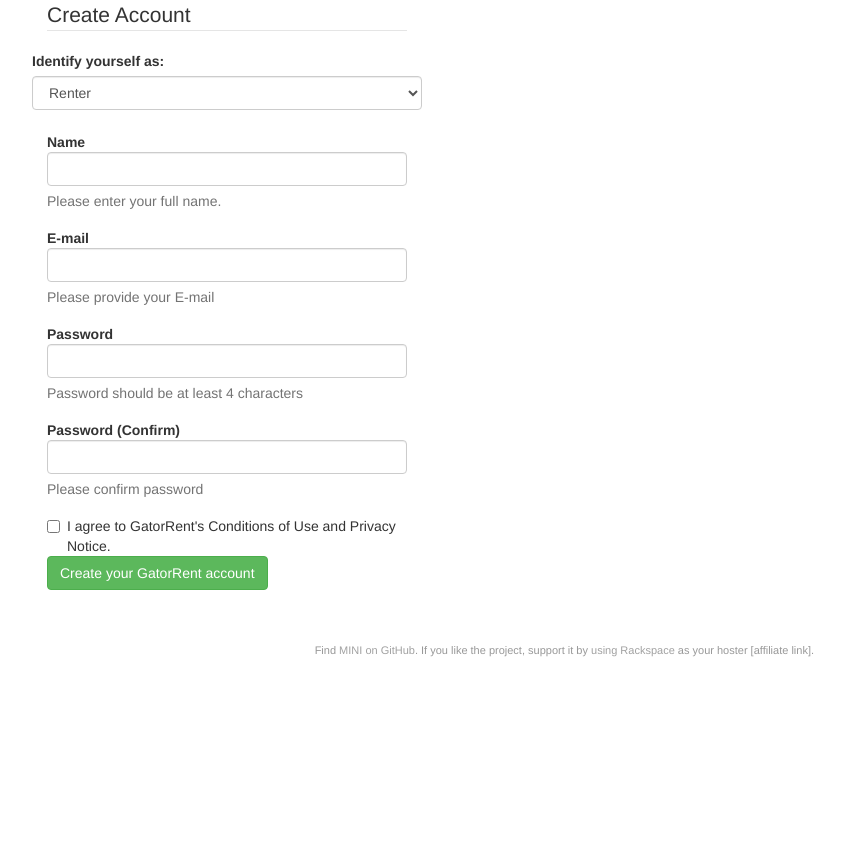
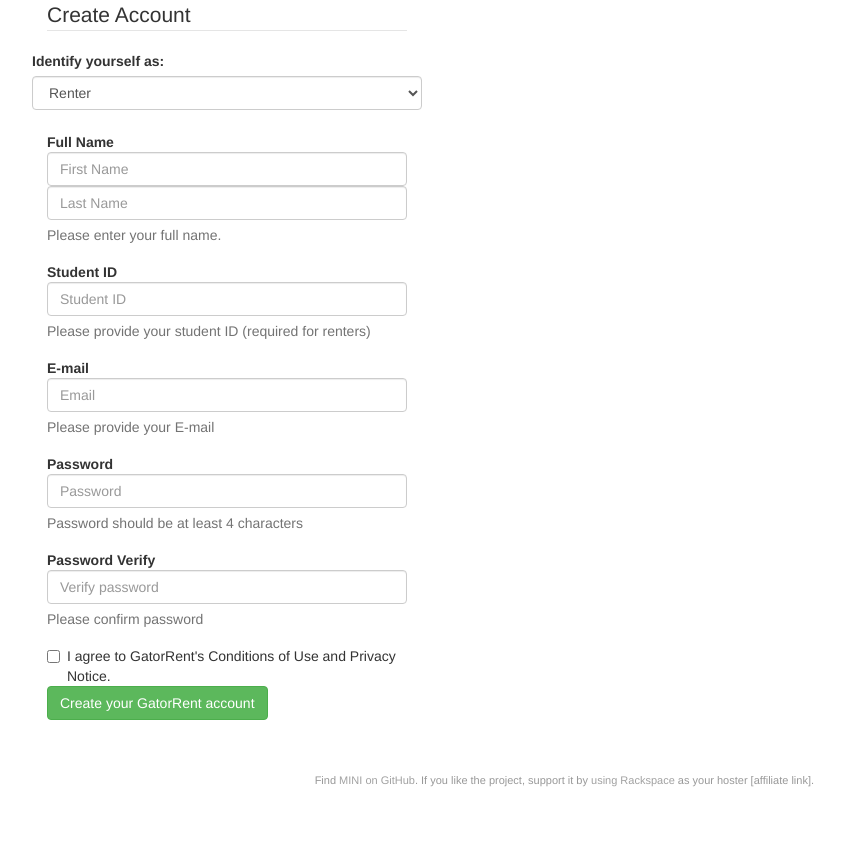
Before and after one commit to ronbarrera/GatorRent-Site-Project, a PHP site: page /home/signup in a window 1280 px wide. Shown: the part 51-893 px from the top of the page, without its empty margins (413-1257 px from the left). Before the commit the page ends 708 px from the top, so only its background shows below. Run offline with PHP 8.4, Linux system fonts and the light colour scheme.

Commit message:
enables registration functionality

```diff
--- a/application/model/userModel.php
+++ b/application/model/userModel.php
@@ -10,23 +10,43 @@ class UserModel {
         }
     }
 
-    public function register($username, $password, $email) {
-        $sql = "INSERT INTO user (username, password, email) VALUES (:username, :password, :email)";
+    public function register($user_type, $first_name, $last_name, $email, $password, $renter_id) {
+        $sql = "INSERT INTO ";
+        if ($user_type = 'Renter') {
+            $sql .= 'Renters (renter_id, ';
+        } else if ($user_type = 'Lessor') {
+            $sql .= 'Lessors (';
+        }
+        $sql .= "first_name, last_name, email, password) VALUES (";
+        if ($user_type = 'Renter') {
+            $sql .= ':renter_id, ';
+        }
+        $sql .= ":first_name, :last_name, :email, :password)";
+
         $query = $this->db->prepare($sql);
 
-        $query->bind_param(':username', $username);
-        $query->bind_param(':password', hash('sha256', $password));
-        $query->bind - param(':email', $email);
+        $password = hash('sha256', $password);
 
-        $query->execute();
+        $parameters = array();
+        if ($user_type = 'Renter') {
+            $parameters[':renter_id'] = $renter_id;
+        }
+        $parameters[':first_name'] = $first_name;
+        $parameters[':last_name'] = $last_name;
+        $parameters[':email'] = $email;
+        $parameters[':password'] = $password;
+
+        $query->execute($parameters);
     }
 
     public function login($username, $password) {
-        $sql = "SELECT * FROM user WHERE username=:username AND password=:password ;";
+        $sql = "SELECT * FROM Renters WHERE username = :username AND password = :password UNION SELECT * FROM Lessors WHERE username = :username AND password = :password;";
         $query = $this->db->prepare($sql);
 
-        $query->bindParam(':username', $username);
-        $query->bindParam(':password', hash('sha256', $password));
+        $password = hash('sha256', $password);
+
+        $query->bind_param(':username', $username);
+        $query->bind_param(':password', $password);
 
         $query->execute();
         $result = $query->fetchAll();
--- a/application/view/home/signup.php
+++ b/application/view/home/signup.php
@@ -4,24 +4,34 @@
 
         </div>
         <div class="col-sm-4">
-            <form class="form-horizontal" action='' method="POST">
+            <form class="form-horizontal" action='<?php echo URL ?>user/register' method="POST">
                 <fieldset>
                     <div id="legend">
                         <legend class="">Create Account</legend>
                     </div>
                     <div class="form-group">
-                        <label for="sel1">Identify yourself as:</label>
-                        <select class="form-control" id="sel1">
-                            <option>Renter</option>
-                            <option>Lessor</option>
+                        <label for="user_type">Identify yourself as:</label>
+                        <select class="form-control" id="user_type" name="user_type">
+                            <option value="Renter">Renter</option>
+                            <option value="Lessor">Lessor</option>
                         </select>
                     </div>
                     <div class="control-group">
-                        <!-- Username -->
-                        <label class="control-label"  for="username">Name</label>
+                        <!-- First name -->
+                        <label class="control-label">Full Name</label>
                         <div class="controls">
-                            <input type="text" id="username" name="username" placeholder="" class="form-control">
+                            <input type="text" id="first_name" name="first_name" placeholder="First Name" class="form-control">
+                            <input type="text" id="last_name" name="last_name" placeholder="Last Name" class="form-control">
                             <p class="help-block">Please enter your full name.</p>
+                        </div>
+                    </div>
+
+                    <div class="control-group">
+                        <!-- Renter ID -->
+                        <label class="control-label" for="renter_id">Student ID</label>
+                        <div class="controls">
+                            <input type="text" id="renter_id" name="renter_id" placeholder="Student ID" class="form-control">
+                            <p class="help-block">Please provide your student ID (required for renters)</p>
                         </div>
                     </div>
 
@@ -29,7 +39,7 @@
                         <!-- E-mail -->
                         <label class="control-label" for="email">E-mail</label>
                         <div class="controls">
-                            <input type="text" id="email" name="email" placeholder="" class="form-control">
+                            <input type="text" id="email" name="email" placeholder="Email" class="form-control">
                             <p class="help-block">Please provide your E-mail</p>
                         </div>
                     </div>
@@ -38,23 +48,23 @@
                         <!-- Password-->
                         <label class="control-label" for="password">Password</label>
                         <div class="controls">
-                            <input type="password" id="password" name="password" placeholder="" class="form-control">
+                            <input type="password" id="password" name="password" placeholder="Password" class="form-control">
                             <p class="help-block">Password should be at least 4 characters</p>
                         </div>
                     </div>
 
                     <div class="control-group">
                         <!-- Password -->
-                        <label class="control-label"  for="password_confirm">Password (Confirm)</label>
+                        <label class="control-label"  for="password_verify">Password Verify</label>
                         <div class="controls">
-                            <input type="password" id="password_confirm" name="password_confirm" placeholder="" class="form-control">
+                            <input type="password" id="password_verify" name="password_verify" placeholder="Verify password" class="form-control">
                             <p class="help-block">Please confirm password</p>
                         </div>
                     </div>
 
                     <div class="checkbox">
                         <label>
-                            <input type="checkbox" value="">
+                            <input type="checkbox" name="toscomply">
                             I agree to GatorRent's Conditions of Use and Privacy Notice.
                         </label>
                     </div>
```
Also changed, not shown: application/controller/user.php (+11 -3 lines).
